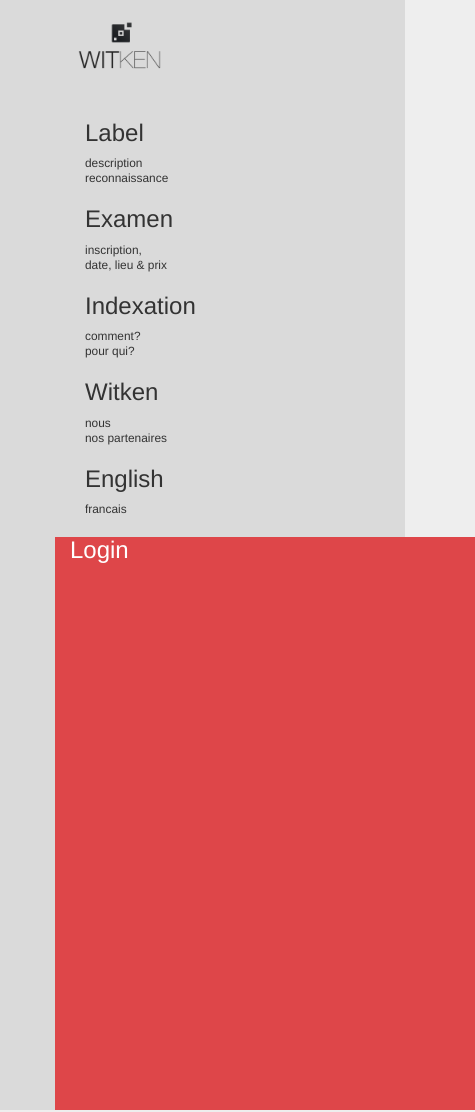
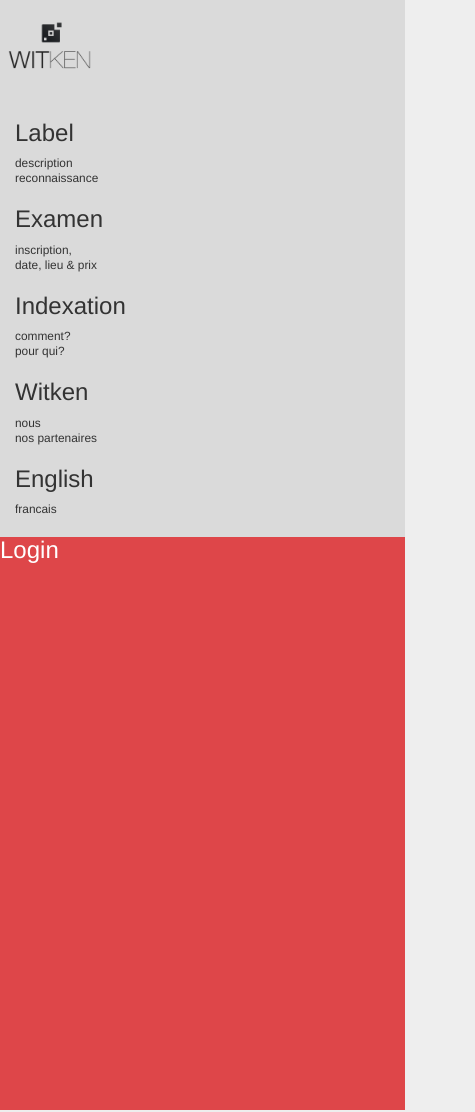
Before and after one commit to MGrin/Witken, a website: page views/index.html in a window 390 px wide. Shown: the whole page, 475 px wide, since content can reach past the window. Drawn offline with nearby package versions, Linux system fonts and the light colour scheme; files that its build step writes are made by us from their sources; files whose address does not match are found by name.

Commit message:
responsive stuff

```diff
--- a/views/index.html
+++ b/views/index.html
@@ -14,11 +14,11 @@
 <body>
     <div class="container-fluid">
         <div class="header row">
-            <div class="col-lg-1 col-lg-offset-1 col-md-1 col-md-offset-0 col-sm-1 col-sm-offset-0 col-xs-12 col-xs-offset-2">
+            <div class="col-lg-1 col-lg-offset-1 col-md-1 col-md-offset-0 col-sm-1 col-sm-offset-0 col-xs-12">
                 <img src="img/WKlogo.png" id="logo" />
             </div>
 
-            <div class="bottom-aligned col-lg-7 col-md-9 col-sm-9 col-xs-12  col-xs-offset-2">
+            <div class="bottom-aligned col-lg-7 col-md-9 col-sm-9 col-xs-12">
                 <div class="col-lg-2 col-lg-offset-2 col-md-2 col-md-offset-2 col-sm-2 col-sm-offset-2 col-xs-12">
                     <h3 id="text_Label">Label</h3>
                     <small>
@@ -64,7 +64,7 @@
                     </small>
                 </div>
             </div>
-            <div class="user-space-support col-lg-2 col-md-2 col-sm-2 col-xs-12  col-xs-offset-2">
+            <div class="user-space-support col-lg-2 col-md-2 col-sm-2 col-xs-12">
                 <h3>Login</h3>
             </div>
         </div>
```
